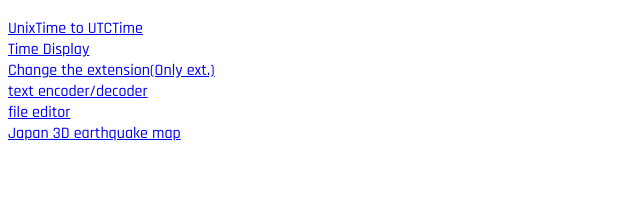
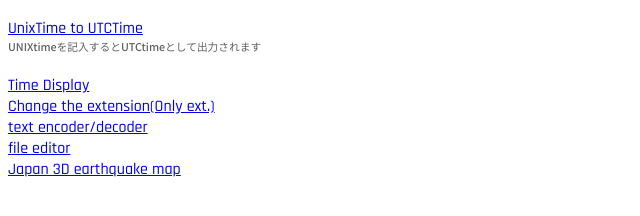
Before and after one commit to kouhei-1/tools, a plain HTML site: page index.html in a window 1280 px wide. Shown: the part 152-368 px from the top of the page, without its empty margins (0-640 px from the left). Drawn offline with Linux system fonts and the light colour scheme.

Commit message:
Update index.html

```diff
--- a/index.html
+++ b/index.html
@@ -49,6 +49,7 @@
     <a class="link" href="./Time.html">Time</a><br>
     <h6 class="desc">現地時間や世界協定時などを表示させます。</h6><br>
     <a class="link" href="./UNIXtoTIME.html">UnixTime to UTCTime</a><br>
+    <h6 class="desc">UNIXtimeを記入するとUTCtimeとして出力されます</h6><br>
     <a class="link" href="./Time_display.html">Time Display</a><br>
     <a class="link" href="./ChangeExtension.html">Change the extension(Only ext.)</a><br>
     <a class="link" href="./text_encoder.html">text encoder/decoder</a><br>
```
